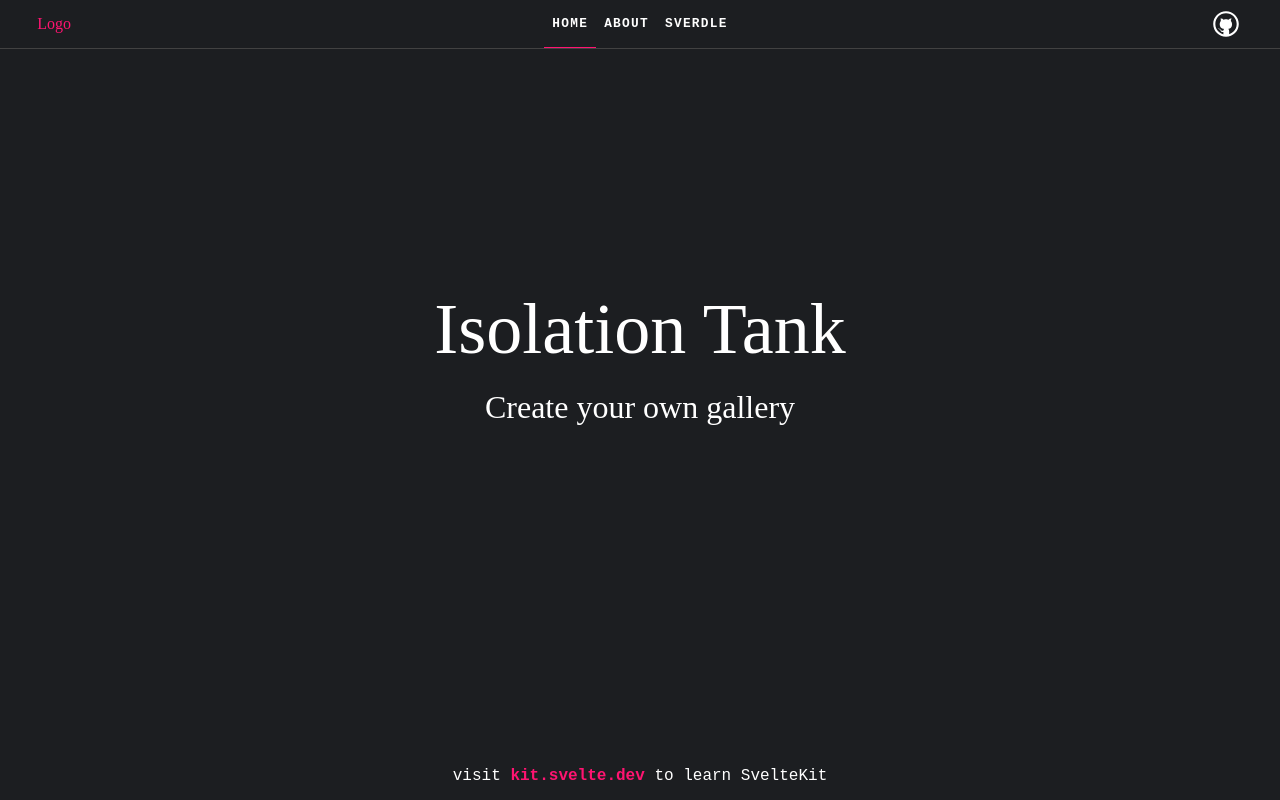
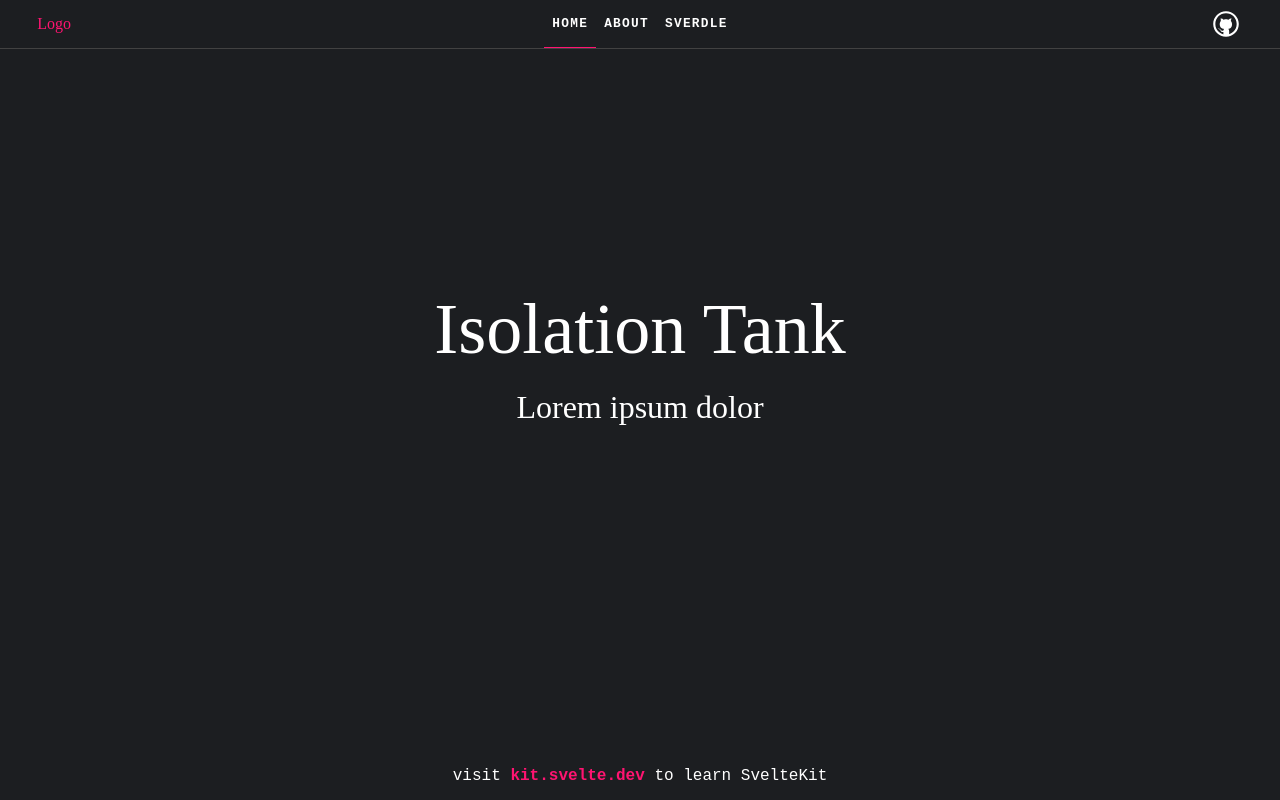
Before and after one commit to miamiultras/isolationtank, a SvelteKit app: page / in a window 1280 px wide. Built offline with nearby package versions, Linux system fonts and the light colour scheme; a web font is replaced by a local one.

Commit message:
change subtitle

```diff
--- a/src/routes/+page.svelte
+++ b/src/routes/+page.svelte
@@ -6,7 +6,7 @@
 <section>
 	<div class="hero">
 		<h1 class="font-color">Isolation Tank</h1>
-		<h2 class="font-color">Create your own gallery</h2>
+		<h2 class="font-color">Lorem ipsum dolor</h2>
 	</div>
 </section>
 
```
